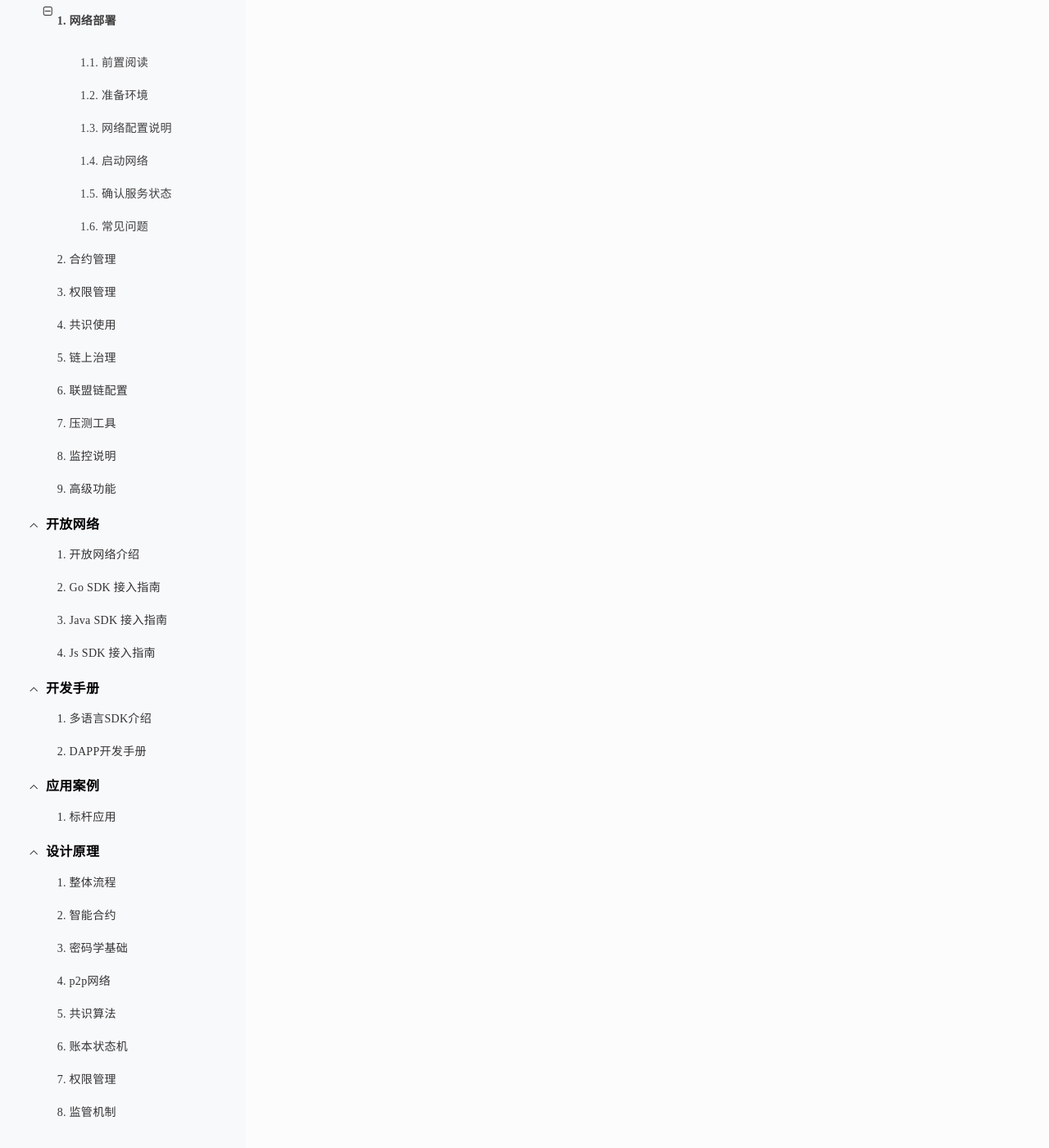
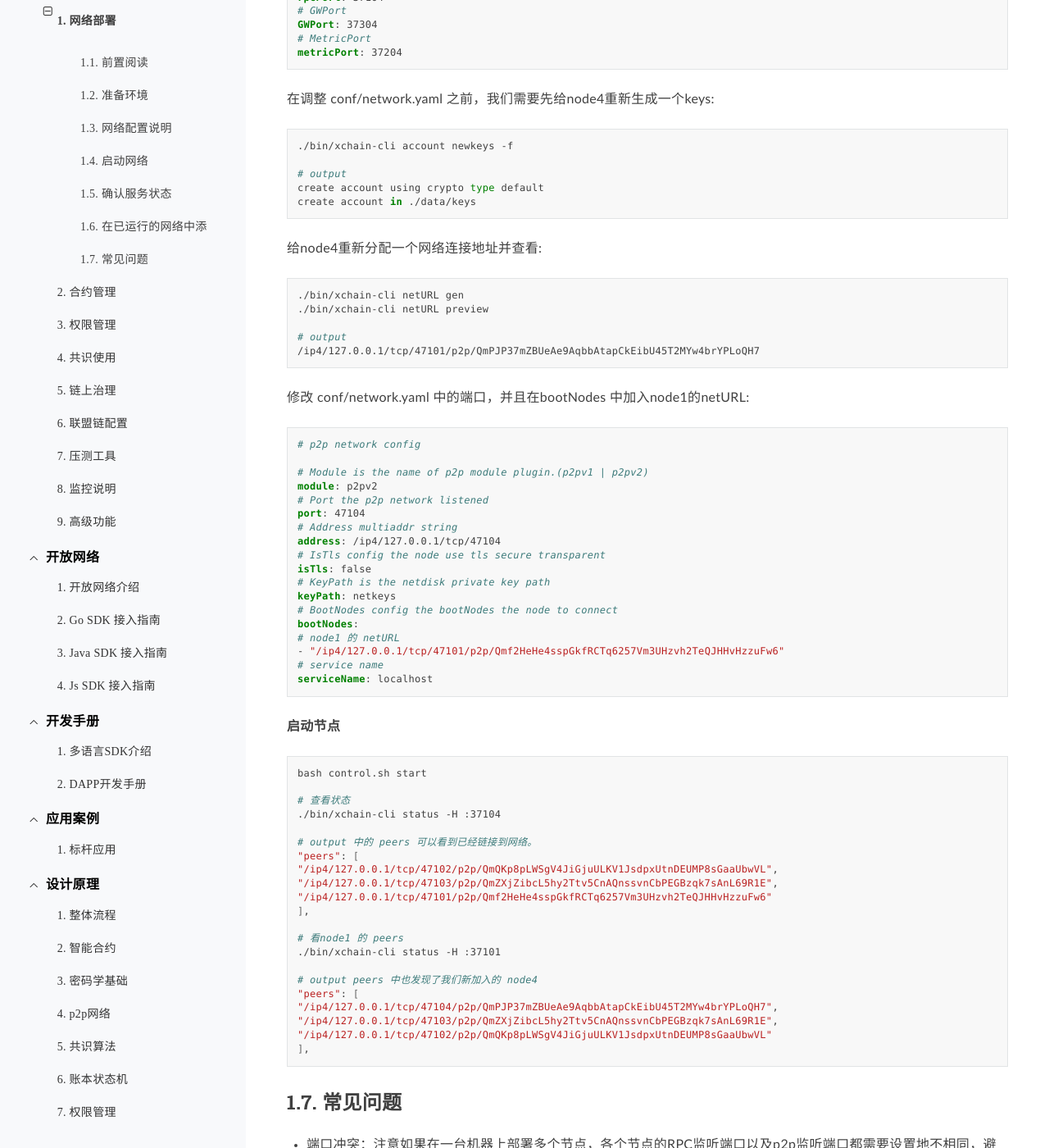
Before and after one commit to xuperchain/docs, a Sphinx documentation site: the page built from source/advanced_usage/multi_nodes.rst, in a window 1280 px wide and 1400 px high, scrolled down 4686 px. Shown: the whole window at 82% size. Built offline with Sphinx 7.4.7 and the Read the Docs theme 2.0.0, drawn with Linux system fonts in a browser that asks for light colours; some of the changed text lies outside the part shown.

Commit message:
fulfil the #260

```diff
--- a/source/advanced_usage/multi_nodes.rst
+++ b/source/advanced_usage/multi_nodes.rst
@@ -246,6 +246,105 @@
     ./bin/xchain-cli status -H :37103
 
 
+.. _net-join:
+
+在已运行的网络中添加节点
+^^^^^^^^^^^^^^^^^^^^
+
+现在我们要向当前网络添加node4, 首先需要制作一个节点：
+
+.. code-block:: bash
+
+    # copy node1 为node4
+    cp -Rf node1 ./node4
+    cd node4
+
+
+**调整端口**
+
+xuperchain 的端口配置分别在 conf/network.yaml(p2p网络配置) 与 conf/server.yaml(系统端口配置) 中。
+
+将server.yaml 中以下端口修改:
+
+.. code-block:: yaml
+
+    # Rpc service listen port
+    rpcPort: 37104
+    # GWPort
+    GWPort: 37304
+    # MetricPort
+    metricPort: 37204
+
+在调整 conf/network.yaml 之前，我们需要先给node4重新生成一个keys:
+
+.. code-block:: bash
+
+    ./bin/xchain-cli account newkeys -f
+
+    # output
+    create account using crypto type default
+    create account in ./data/keys
+
+给node4重新分配一个网络连接地址并查看:
+
+.. code-block:: bash
+
+    ./bin/xchain-cli netURL gen
+    ./bin/xchain-cli netURL preview
+
+    # output
+    /ip4/127.0.0.1/tcp/47101/p2p/QmPJP37mZBUeAe9AqbbAtapCkEibU45T2MYw4brYPLoQH7
+
+修改 conf/network.yaml 中的端口，并且在bootNodes 中加入node1的netURL:
+
+.. code-block:: yaml
+
+    # p2p network config
+
+    # Module is the name of p2p module plugin.(p2pv1 | p2pv2)
+    module: p2pv2
+    # Port the p2p network listened
+    port: 47104
+    # Address multiaddr string
+    address: /ip4/127.0.0.1/tcp/47104
+    # IsTls config the node use tls secure transparent
+    isTls: false
+    # KeyPath is the netdisk private key path
+    keyPath: netkeys
+    # BootNodes config the bootNodes the node to connect
+    bootNodes:
+    # node1 的 netURL
+    - "/ip4/127.0.0.1/tcp/47101/p2p/Qmf2HeHe4sspGkfRCTq6257Vm3UHzvh2TeQJHHvHzzuFw6"
+    # service name
+    serviceName: localhost
+
+**启动节点**
+
+.. code-block:: bash
+
+    bash control.sh start
+
+    # 查看状态
+    ./bin/xchain-cli status -H :37104
+
+    # output 中的 peers 可以看到已经链接到网络。
+    "peers": [
+    "/ip4/127.0.0.1/tcp/47102/p2p/QmQKp8pLWSgV4JiGjuULKV1JsdpxUtnDEUMP8sGaaUbwVL",
+    "/ip4/127.0.0.1/tcp/47103/p2p/QmZXjZibcL5hy2Ttv5CnAQnssvnCbPEGBzqk7sAnL69R1E",
+    "/ip4/127.0.0.1/tcp/47101/p2p/Qmf2HeHe4sspGkfRCTq6257Vm3UHzvh2TeQJHHvHzzuFw6"
+    ],
+
+    # 看node1 的 peers
+    ./bin/xchain-cli status -H :37101
+
+    # output peers 中也发现了我们新加入的 node4
+    "peers": [
+    "/ip4/127.0.0.1/tcp/47104/p2p/QmPJP37mZBUeAe9AqbbAtapCkEibU45T2MYw4brYPLoQH7",
+    "/ip4/127.0.0.1/tcp/47103/p2p/QmZXjZibcL5hy2Ttv5CnAQnssvnCbPEGBzqk7sAnL69R1E",
+    "/ip4/127.0.0.1/tcp/47102/p2p/QmQKp8pLWSgV4JiGjuULKV1JsdpxUtnDEUMP8sGaaUbwVL"
+    ],
+
+
 常见问题
 ^^^^^^^^^^^^
 - 端口冲突：注意如果在一台机器上部署多个节点，各个节点的RPC监听端口以及p2p监听端口都需要设置地不相同，避免冲突；
```
